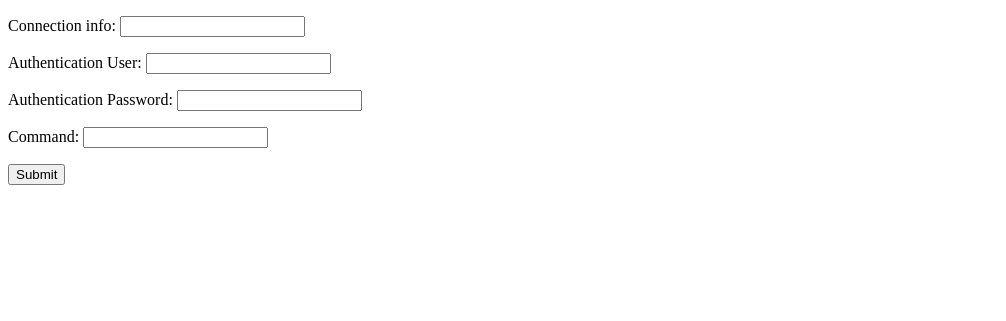
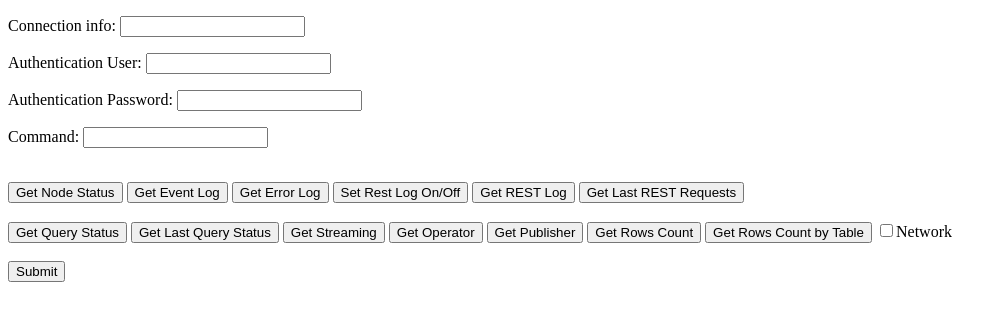
Before and after one commit to Pranav793/Remote-CLI, a Django app: page /anylog/ in a window 1280 px wide. Shown: the top 321 px of the page, without its empty margins (0-1006 px from the left). Run offline with Django 3.2, Linux system fonts and the light colour scheme.

Commit message:
django code for format=json & status

```diff
--- a/anylog/anylog_conn/anylog_conn.py
+++ b/anylog/anylog_conn/anylog_conn.py
@@ -49,5 +49,7 @@ def get_cmd(conn:str, command:str, authentication:tuple=(), remote:bool=False)->
         content = error
     else:
         content = other.format_content(content=results)
-
+        # if fails to format in table print raw content
+        if '<table style="font-family: arial, sans-serif; border-collapse: collapse;"></table>' == content:
+            content = results
     return content
--- a/anylog/forms.py
+++ b/anylog/forms.py
@@ -2,12 +2,10 @@
 from django import forms
 
 # Create class to define the form fields
-class AnyLogForm(forms.Form):
+class AnyLogCredentials(forms.Form):
     conn_info = forms.CharField(label="Connection info", required=True)
     username = forms.CharField(label='Authentication User', required=False)
     password = forms.CharField(label='Authentication Password', required=False, widget=forms.PasswordInput)
-    command = forms.CharField(label='Command', required=True, widget=forms.TextInput)
 
-    # name = forms.CharField(label="Full name", max_length=40)
-    # email = forms.EmailField(label="Email", max_length=50)
-    # username = forms.CharField(label="Username", max_length=20)
+    # destination = forms.CharField(label='Destination', required=False)
+    command = forms.CharField(label='Command', required=False, widget=forms.TextInput)
--- a/anylog/templates/form.html
+++ b/anylog/templates/form.html
@@ -1,6 +1,6 @@
 
 <!DOCTYPE html>
-<html lang="en">
+<html lang="en" xmlns="http://www.w3.org/1999/html">
   <head>
     <meta charset="UTF-8">
     <title>User Registration Form</title>
@@ -18,6 +18,27 @@
 
       {% endif %}
 
+    <br/>
+    <div align="justified">
+      <button type="button" class="">Get Node Status</button>
+      <button type="button" class="">Get Event Log</button>
+      <button type="button" class="">Get Error Log</button>
+      <button type="button" class="">Set Rest Log On/Off</button>
+      <button type="button" class="">Get REST Log</button>
+      <button type="button" class="">Get Last REST Requests</button>
+    </div>
+    <br/>
+    <div align="justified">
+      <button type="button" class="">Get Query Status</button>
+      <button type="button" class="">Get Last Query Status</button>
+      <button type="button" class="">Get Streaming</button>
+      <button type="button" class="">Get Operator</button>
+      <button type="button" class="">Get Publisher</button>
+      <button type="button" class="">Get Rows Count</button>
+      <button type="button" class="">Get Rows Count by Table</button>
+      <input type="checkbox" class="">Network</input>
+    </div>
+    <br/>
     <button type="submit" class="save btn btn-default">Submit</button>
 
   </form>
--- a/anylog/views.py
+++ b/anylog/views.py
@@ -3,10 +3,10 @@ from django.shortcuts import render
 # Create your views here.
 # Import necessary modules
 from django.shortcuts import render
-from anylog.forms import AnyLogForm
+from anylog.forms import AnyLogCredentials
 from django.http import HttpResponse
 
-import   anylog.anylog_conn.anylog_conn as anylog_conn
+import anylog.anylog_conn.anylog_conn as anylog_conn
 
 # ---------------------------------------------------------------------------------------
 # GET / POST  AnyLog command form
@@ -15,18 +15,20 @@ def form_request(request):
 
     # Check the form is submitted or not
     if request.method == 'POST':
-        user_info = AnyLogForm(request.POST)
+        user_info = AnyLogCredentials(request.POST)
         # Check the form data are valid or not
         if user_info.is_valid():
             # Proces the command
             data = process_anylog(request)
 
-            # Return the form values as response
-            return render(request, "form.html", {'form': user_info, 'data': data })
-            #return HttpResponse(data)
+            # print to existing screen content of data (currently DNW)
+            #return render(request, "form.html", {'form': user_info, 'data': data})
+
+            # print to (new) screen content of data
+            return HttpResponse(data)
     else:
         # Display the html form
-        user_info = AnyLogForm()
+        user_info = AnyLogCredentials()
 
         return render(request, "form.html", {'form': user_info})
 
@@ -38,6 +40,8 @@ def process_anylog(request):
     :param request: The info needed to execute command to the AnyLog network
     :return: The data to display on the output form
     '''
+    authentication = ()
+    remote = False
 
     # Get the needed info from the form
     conn_info = request.POST.get('conn_info')
@@ -46,22 +50,10 @@ def process_anylog(request):
     command = request.POST.get('command')
 
 
-    # name = request.POST.get("name")
-    # email = request.POST.get("email")
-    # username = request.POST.get("username")
-    #
-    # # Call AnyLog using REST with the info provided
-    #
-    data = {
-        'conn_info': conn_info,
-        'username': username,
-        'password': password,
-        'command': command
-    }
     authentication = ()
-    if data['username'] != '' and data['password'] !=  '':
-        authentication = (data['username'], data['password'])
+    if username != '' and password != '':
+        authentication = (username, password)
 
-    output = anylog_conn.get_cmd(conn=data['conn_info'], command=data['command'], authentication=authentication, remote=False)
+    output = anylog_conn.get_cmd(conn=conn_info, command=command, authentication=authentication, remote=False)
 
     return output     # Data returned from AnyLog or an Error Message
```
Also changed, not shown: anylog/anylog_conn/other.py (+36 -17 lines).
